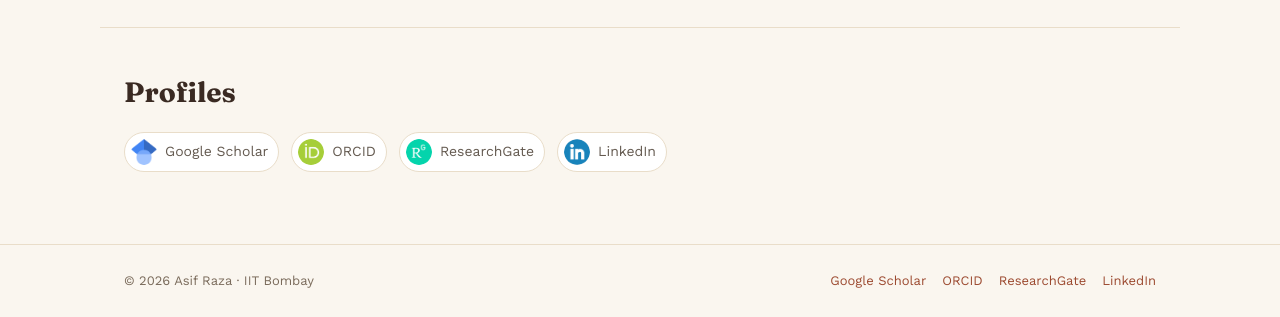
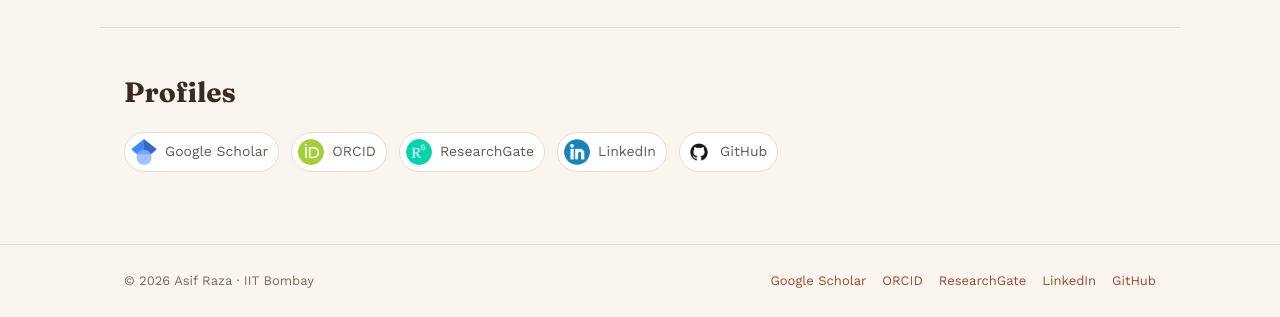
Before and after one commit to asifraza5283/asifraza5283.github.io, a plain HTML site: page contact.html in a window 1280 px wide. Shown: the part 1042-1359 px from the top of the page. Drawn offline with nearby package versions, Linux system fonts and the light colour scheme.

Commit message:
Added github link in the website and CV

```diff
--- a/contact.html
+++ b/contact.html
@@ -74,6 +74,7 @@
         <a href="https://orcid.org/0000-0002-0354-5394" target="_blank" rel="noopener"><img src="images/logos/orcid.png" alt="">ORCID</a>
         <a href="https://www.researchgate.net/profile/Asif-Raza-32" target="_blank" rel="noopener"><img src="images/logos/researchgate.png" alt="">ResearchGate</a>
         <a href="https://www.linkedin.com/in/asifraza-iisc" target="_blank" rel="noopener"><img src="images/logos/linkedin.png" alt="">LinkedIn</a>
+        <a href="https://github.com/asifraza5283" target="_blank" rel="noopener"><img src="images/logos/github.png" alt="">GitHub</a>
       </div>
 </section>
 
@@ -88,6 +89,7 @@
       <a href="https://orcid.org/0000-0002-0354-5394" target="_blank" rel="noopener">ORCID</a>
       <a href="https://www.researchgate.net/profile/Asif-Raza-32" target="_blank" rel="noopener">ResearchGate</a>
       <a href="https://www.linkedin.com/in/asifraza-iisc" target="_blank" rel="noopener">LinkedIn</a>
+      <a href="https://github.com/asifraza5283" target="_blank" rel="noopener">GitHub</a>
     </div>
   </div>
 </footer>
```
Also changed, not shown: academic-background.html (+1 -0 lines), achievements.html (+1 -0 lines), courses.html (+1 -0 lines), gallery.html (+2 -1 lines), index.html (+2 -0 lines), publications.html (+1 -0 lines), research.html (+1 -0 lines), images/logos/github.png (added), 1 other file.
